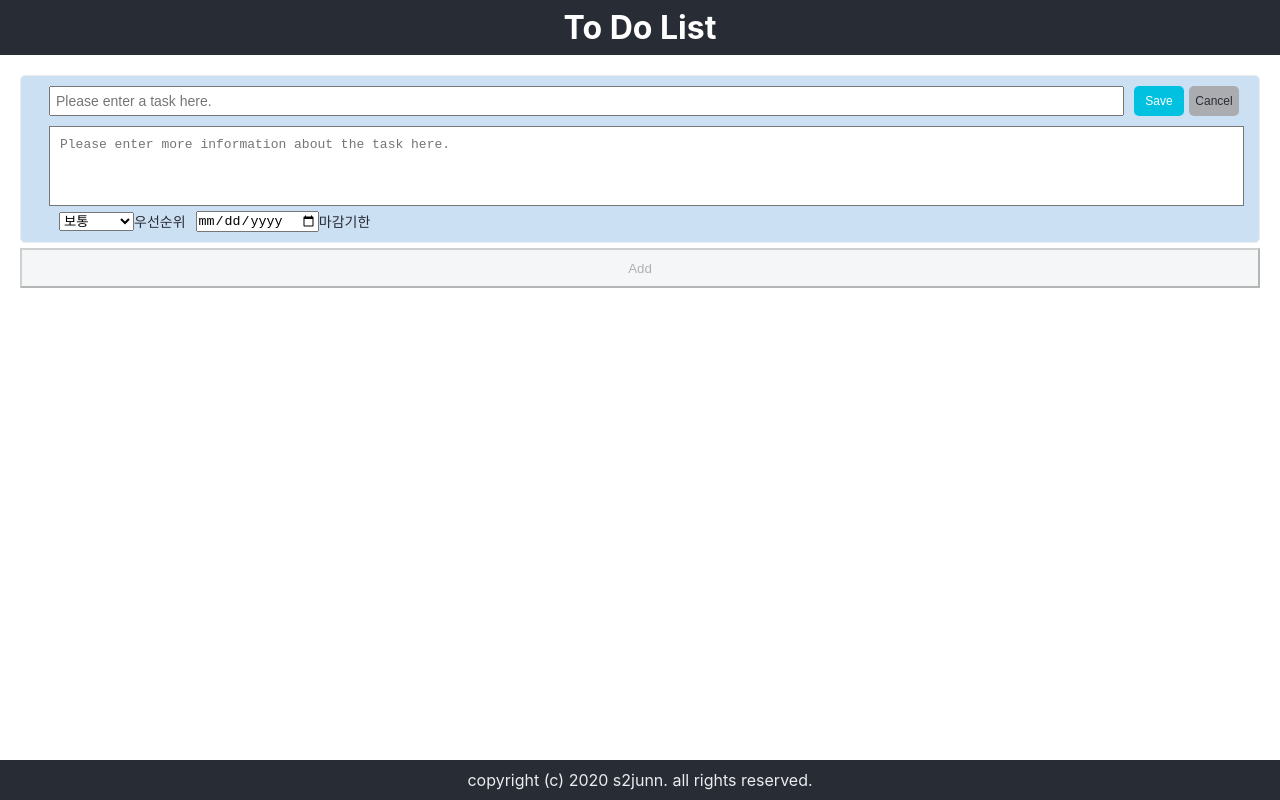
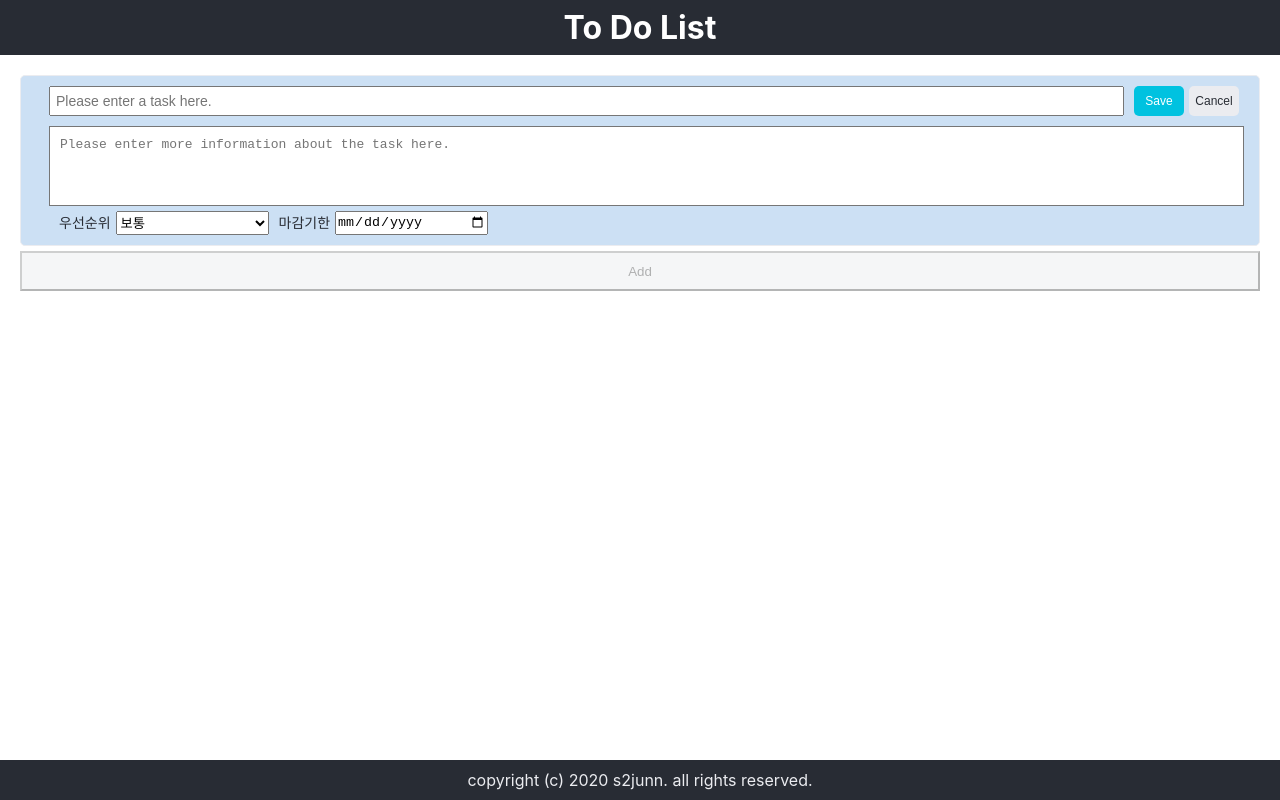
Before and after one commit to s2junn/todos, a React (Create React App) app: page / in a window 1280 px wide. Both pictures are taken after a click on the button "Add". Built offline with nearby package versions, Linux system fonts and the light colour scheme.

Commit message:
modified the UI that looked a little awkward.

```diff
--- a/src/assets/styles/common/_variables.scss
+++ b/src/assets/styles/common/_variables.scss
@@ -14,7 +14,7 @@ $white-neutral: #ffffff;
 /* primary, secondary, tertiary, quaternary */
 $button-positive: $blue-egg;
 $button-positive-text: $white-neutral;
-$button-negative: $gray-neutral;
+$button-negative: $gray-bright;
 $button-negative-text: $black-bluish;
 $button-neutral: $red-orange;
 $button-neutral-text: $white-neutral;
--- a/src/components/todo/todo-input/TodoInput.tsx
+++ b/src/components/todo/todo-input/TodoInput.tsx
@@ -106,6 +106,7 @@ function TodoInput(props: TodoInputProps) {
         <div className={`extra-info`}>
           <div className={`action-info`}>
             <span className={`todo-info`}>
+              <label htmlFor={`todo-priority`}>우선순위</label>
               <select
                 id={`todo-priority`}
                 value={priority}
@@ -117,9 +118,9 @@ function TodoInput(props: TodoInputProps) {
                   </option>
                 ))}
               </select>
-              <label htmlFor={`todo-priority`}>우선순위</label>
             </span>
             <span className={`todo-info`}>
+              <label htmlFor={`todo-deadline`}>마감기한</label>
               <input
                 type="date"
                 id={`todo-deadline`}
@@ -128,7 +129,6 @@ function TodoInput(props: TodoInputProps) {
                   setDeadline(target.valueAsDate || undefined)
                 }
               />
-              <label htmlFor={`todo-deadline`}>마감기한</label>
             </span>
           </div>
         </div>
```
